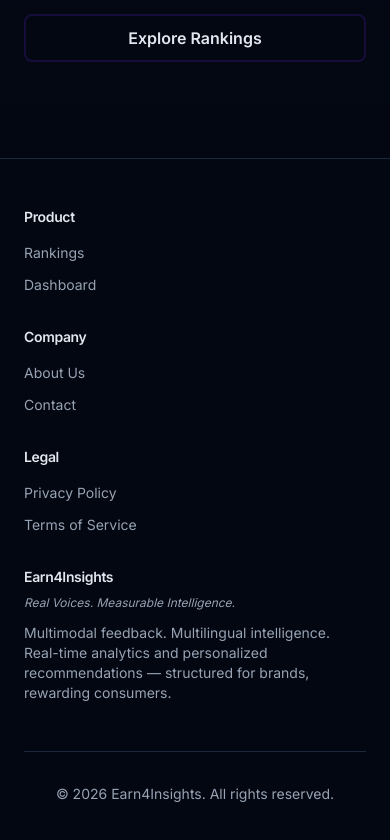
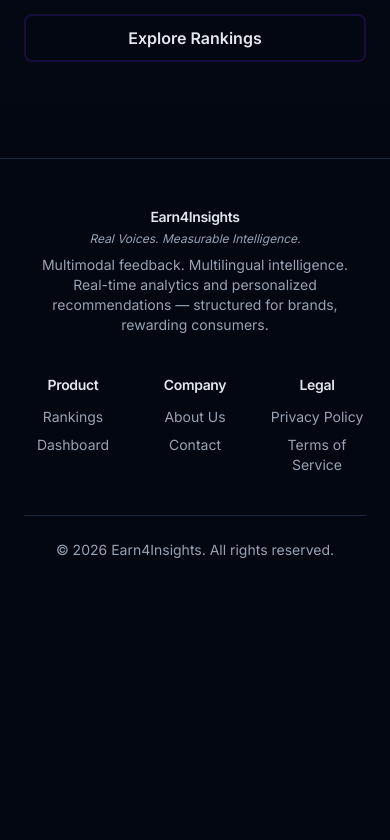
Before and after one commit to vishjoshi789-debug/earn4insights, a Next.js app: page / in a window 390 px wide. Shown: the part 3563-4403 px from the top of the page. After the commit the page ends 4171 px from the top, so only its background shows below. Built offline with nearby package versions, Linux system fonts and the light colour scheme; no server answers.

Commit message:
fix: improve homepage footer layout for mobile — restructure grid and fix broken links

```diff
--- a/src/app/page.tsx
+++ b/src/app/page.tsx
@@ -199,10 +199,22 @@ export default function HomePage() {
       {/* Footer */}
       <footer className="border-t px-6 py-12">
         <div className="mx-auto max-w-6xl">
-          <div className="grid gap-8 sm:grid-cols-2 lg:grid-cols-4">
+          {/* Brand tagline — full width on top */}
+          <div className="text-center mb-10">
+            <h4 className="text-sm font-semibold text-foreground">Earn4Insights</h4>
+            <p className="mt-1 text-xs italic text-muted-foreground">
+              Real Voices. Measurable Intelligence.
+            </p>
+            <p className="mt-2 text-sm text-muted-foreground max-w-md mx-auto">
+              Multimodal feedback. Multilingual intelligence. Real-time analytics and personalized recommendations — structured for brands, rewarding consumers.
+            </p>
+          </div>
+
+          {/* Links — 3 columns, responsive */}
+          <div className="grid grid-cols-3 gap-6 text-center sm:text-left">
             <div>
               <h4 className="text-sm font-semibold text-foreground">Product</h4>
-              <ul className="mt-4 space-y-3 text-sm text-muted-foreground">
+              <ul className="mt-3 space-y-2 text-sm text-muted-foreground">
                 <li>
                   <Link href="/top-products" className="hover:text-foreground transition-colors">
                     Rankings
@@ -218,14 +230,14 @@ export default function HomePage() {
 
             <div>
               <h4 className="text-sm font-semibold text-foreground">Company</h4>
-              <ul className="mt-4 space-y-3 text-sm text-muted-foreground">
+              <ul className="mt-3 space-y-2 text-sm text-muted-foreground">
                 <li>
-                  <Link href="/about" className="hover:text-foreground transition-colors">
+                  <Link href="/about-us" className="hover:text-foreground transition-colors">
                     About Us
                   </Link>
                 </li>
                 <li>
-                  <Link href="/contact" className="hover:text-foreground transition-colors">
+                  <Link href="/contact-us" className="hover:text-foreground transition-colors">
                     Contact
                   </Link>
                 </li>
@@ -234,7 +246,7 @@ export default function HomePage() {
 
             <div>
               <h4 className="text-sm font-semibold text-foreground">Legal</h4>
-              <ul className="mt-4 space-y-3 text-sm text-muted-foreground">
+              <ul className="mt-3 space-y-2 text-sm text-muted-foreground">
                 <li>
                   <Link href="/privacy-policy" className="hover:text-foreground transition-colors">
                     Privacy Policy
@@ -247,19 +259,9 @@ export default function HomePage() {
                 </li>
               </ul>
             </div>
-
-            <div>
-              <h4 className="text-sm font-semibold text-foreground">Earn4Insights</h4>
-              <p className="mt-2 text-xs italic text-muted-foreground">
-                Real Voices. Measurable Intelligence.
-              </p>
-              <p className="mt-3 text-sm text-muted-foreground">
-                Multimodal feedback. Multilingual intelligence. Real-time analytics and personalized recommendations — structured for brands, rewarding consumers.
-              </p>
-            </div>
           </div>
 
-          <div className="mt-12 border-t pt-8 text-center text-sm text-muted-foreground">
+          <div className="mt-10 border-t pt-6 text-center text-sm text-muted-foreground">
             © 2026 Earn4Insights. All rights reserved.
           </div>
         </div>
```
